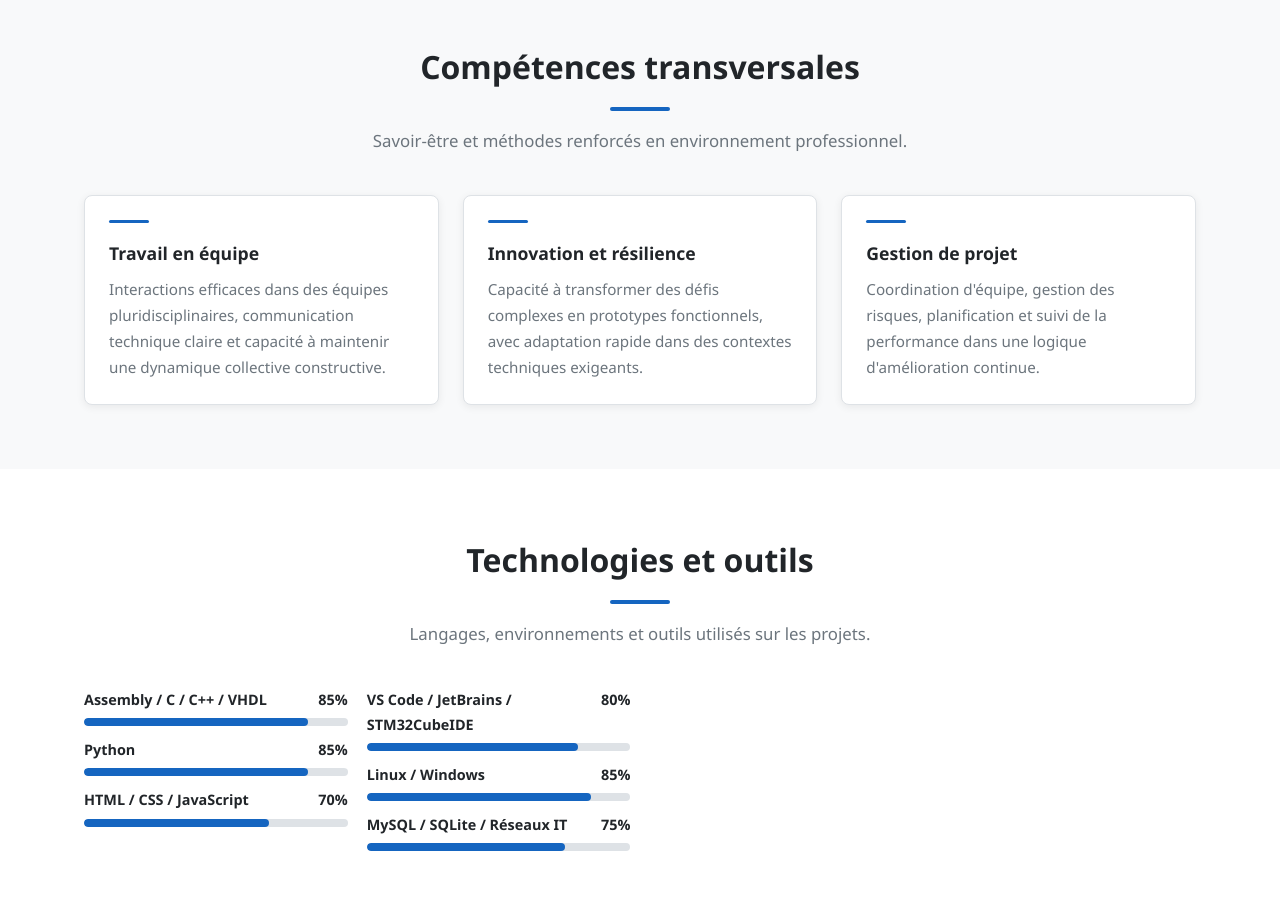
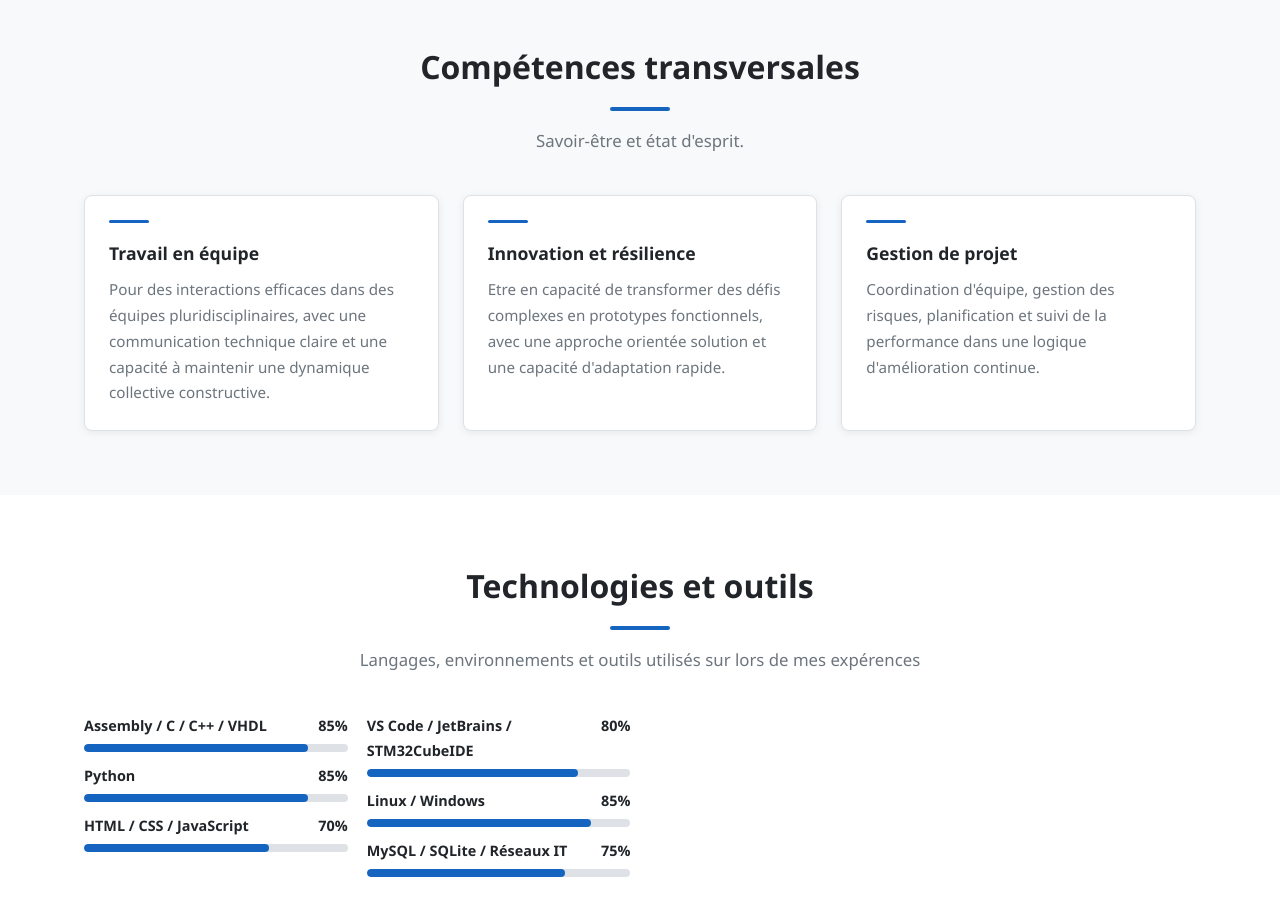
Before and after one commit to PierreProjet/PierreProjet.github.io, a plain HTML site: page experience/index.html in a window 1280 px wide. Shown: the part 2280-3195 px from the top of the page. Drawn offline with Linux system fonts and the light colour scheme.

Commit message:
Refine copy for skills and tools sections

```diff
--- a/experience/index.html
+++ b/experience/index.html
@@ -190,7 +190,7 @@
 
         <h2 class="section__title">Compétences transversales</h2>
         <div class="section-divider"></div>
-        <p class="section__intro">Savoir-être et méthodes renforcés en environnement professionnel.</p>
+        <p class="section__intro">Savoir-être et état d'esprit. </p>
 
         <div class="cards-grid">
 
@@ -198,8 +198,8 @@
             <div class="card__accent"></div>
             <h3 class="card__title">Travail en équipe</h3>
             <p class="card__text">
-              Interactions efficaces dans des équipes pluridisciplinaires, communication technique
-              claire et capacité à maintenir une dynamique collective constructive.
+              Pour des interactions efficaces dans des équipes pluridisciplinaires, avec une communication technique
+              claire et une capacité à maintenir une dynamique collective constructive.
             </p>
           </div>
 
@@ -207,8 +207,8 @@
             <div class="card__accent"></div>
             <h3 class="card__title">Innovation et résilience</h3>
             <p class="card__text">
-              Capacité à transformer des défis complexes en prototypes fonctionnels,
-              avec adaptation rapide dans des contextes techniques exigeants.
+              Etre en capacité de transformer des défis complexes en prototypes fonctionnels,
+              avec une approche orientée solution et une capacité d'adaptation rapide.
             </p>
           </div>
 
@@ -234,7 +234,7 @@
 
         <h2 class="section__title">Technologies et outils</h2>
         <div class="section-divider"></div>
-        <p class="section__intro">Langages, environnements et outils utilisés sur les projets.</p>
+        <p class="section__intro">Langages, environnements et outils utilisés sur lors de mes expérences</p>
 
         <div class="skills-grid">
           <div>
```
